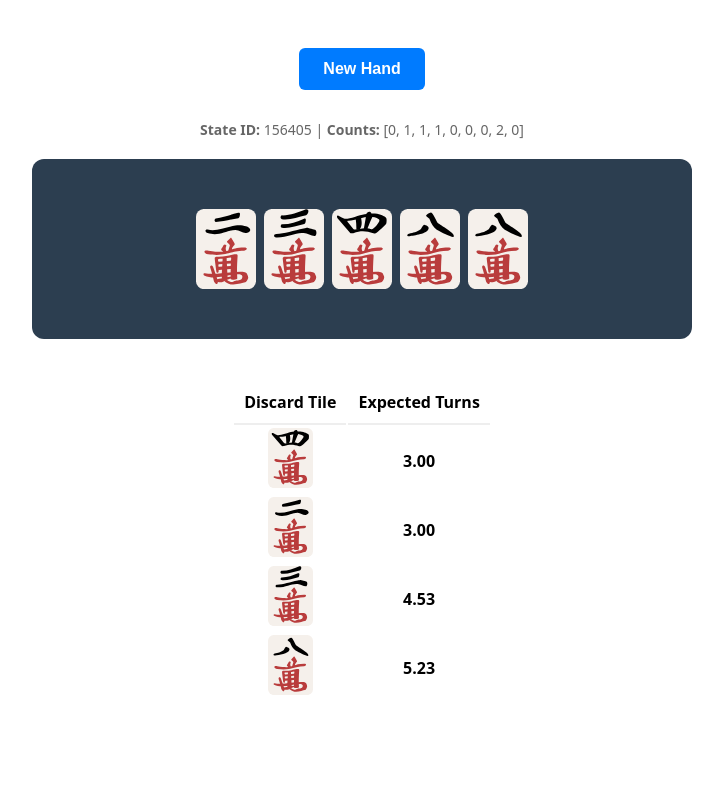
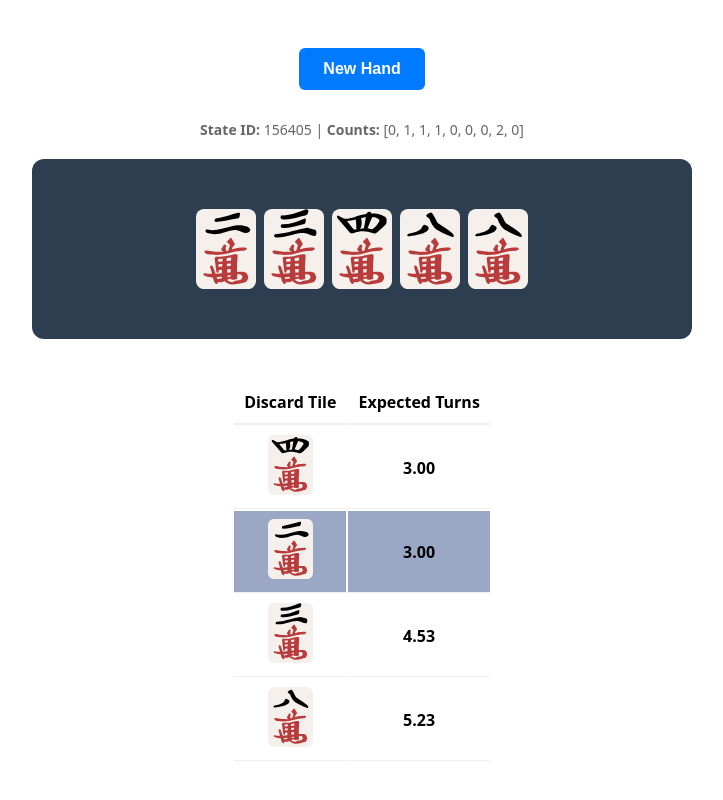
Before and after one commit to Terasuki/sp-trainer, a React (Vite) app: page / in a window 1280 px wide. Both pictures are taken after a click on the element 504 px from the left and 249 px from the top of the page. Shown: the top 800 px of the page, without its empty margins (278-1001 px from the left). Built offline with nearby package versions, Linux system fonts and the light colour scheme.

Commit message:
feat: highlight user choice

```diff
--- a/src/App.tsx
+++ b/src/App.tsx
@@ -7,6 +7,7 @@ function App() {
   const [currentRow, setCurrentRow] = useState<QRow | null>(null)
   const [loading, setLoading] = useState(true)
   const [showResults, setShowResults] = useState(false)
+  const [selectedTile, setSelectedTile] = useState<number | null>(null)
 
   useEffect(() => {
     fetch('q_values.json')
@@ -32,6 +33,7 @@ function App() {
     const randomIndex = Math.floor(Math.random() * qTable.length)
     setCurrentRow(qTable[randomIndex])
     setShowResults(false)
+    setSelectedTile(null)
   }
 
   if (loading || !currentRow) return <div>Loading...</div>
@@ -101,7 +103,10 @@ function App() {
               key={`${i}-${copyIndex}`}
               id={`${i + 1}m`}
               size="60px"
-              onClick={() => setShowResults(true)}
+              onClick={() => {
+                setSelectedTile(i)
+                setShowResults(true)
+              }}
             />
           ))
         )}
@@ -125,12 +130,28 @@ function App() {
                 const actionValue = currentRow[`action_${i}` as keyof QRow]
                 if (actionValue < -50) return null
 
+                const isSelected = i === selectedTile
+
                 return (
-                  <tr key={i}>
-                    <td>
+                  <tr
+                    key={i}
+                    style={{
+                      backgroundColor: isSelected ? '#9aa8c6' : 'transparent',
+                      transition: 'background-color 0.3s ease',
+                    }}
+                  >
+                    <td
+                      style={{ padding: '8px', borderBottom: '1px solid #eee' }}
+                    >
                       <Tile id={`${i + 1}m`} size="45px" />
                     </td>
-                    <td style={{ fontWeight: 'bold' }}>
+                    <td
+                      style={{
+                        fontWeight: 'bold',
+                        padding: '8px',
+                        borderBottom: '1px solid #eee',
+                      }}
+                    >
                       {(10 - actionValue).toFixed(2)}
                     </td>
                   </tr>
```
